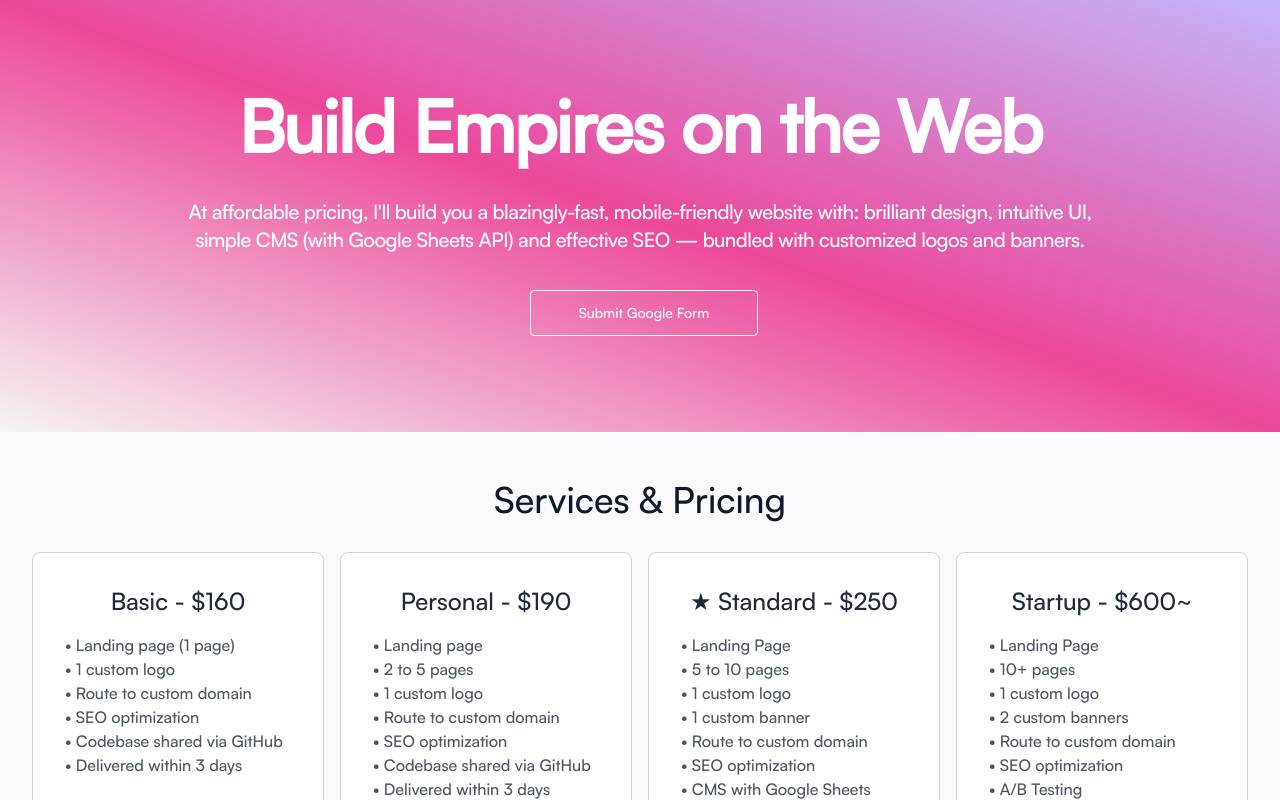
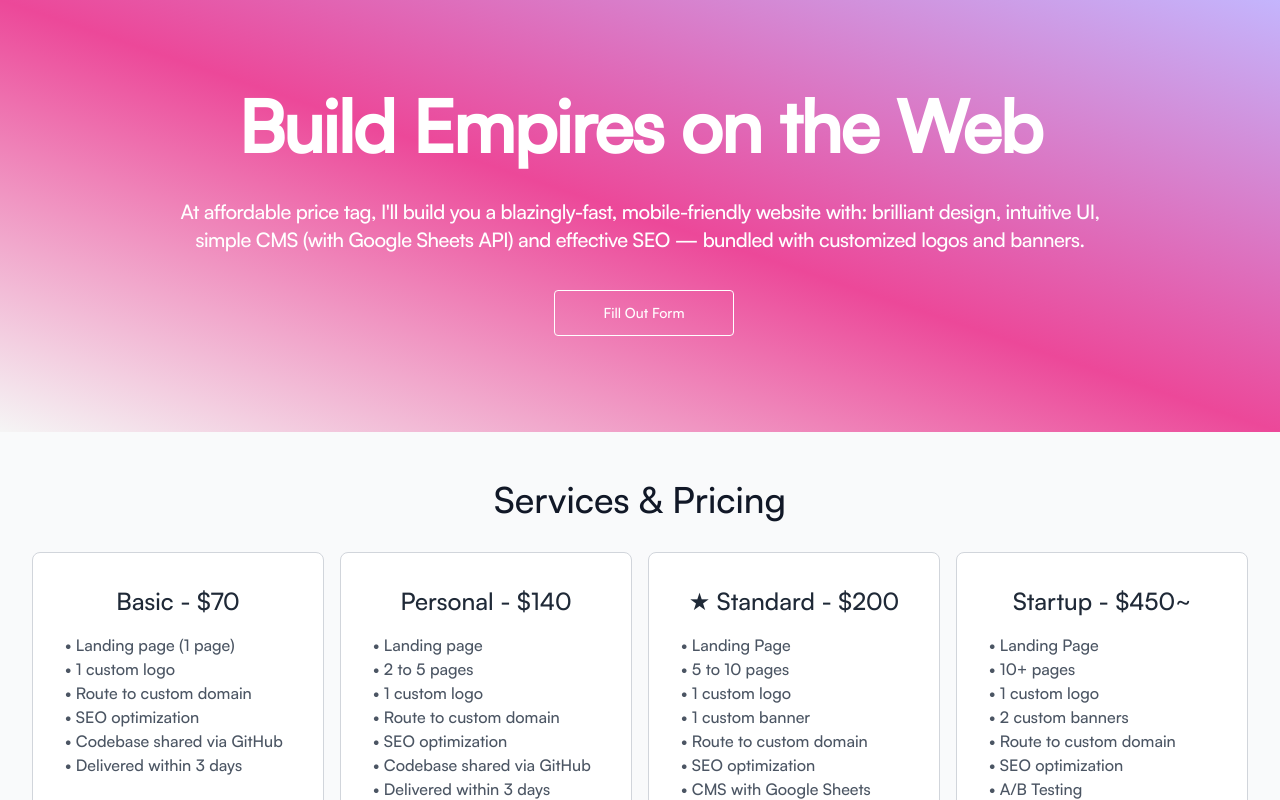
Before and after one commit to BianLee/website-business, a Next.js app: page / in a window 1280 px wide. Shown: the top 800 px of the page. Built offline with nearby package versions, Linux system fonts and the light colour scheme.

Commit message:
form attached

```diff
--- a/components/about.js
+++ b/components/about.js
@@ -13,17 +13,10 @@ export default function About() {
         <div class="mx-auto max-w-screen-xl px-4 py-12 sm:px-6 md:py-16 lg:px-8 bg-white bg-gradient-to-br from-violet-500 via-sky-500 to-violet-300 ">
           <div class="mx-auto max-w-3xl text-center">
             <h2 class="text-3xl font-normal text-white sm:text-4xl">
-              Dear Reader...
+              Build Empires on the Web
             </h2>
           </div>
-          <div class="text-white">
-            <div class="mx-auto max-w-5xl text-left">
-              <p class="mt-4 text-lg text-white">
-                I&apos;ve been building websites and tinkering around with web
-                technologies since freshman year of high school.
-              </p>
-            </div>
-          </div>
+          <div class="text-white"></div>
         </div>
       </section>
     </>
--- a/components/header.js
+++ b/components/header.js
@@ -25,7 +25,7 @@ export default function Header() {
           </h2>
           <div className="mb-0 sm:mb-0 md:mb-3 lg:mb-5 sm:mt-5 lg:mt-3 mt-5">
             <div className="text-center  inline-block sm:text-xl lg:text-xl text-white tracking-tight sm:text-lg sm:mt-3 lg:mt-5">
-              At affordable pricing, I&apos;ll build you a blazingly-fast,
+              At affordable price tag, I&apos;ll build you a blazingly-fast,
               mobile-friendly website with: brilliant design, intuitive UI,
               simple CMS (with Google Sheets API) and effective SEO — bundled
               with customized logos and banners.
@@ -34,9 +34,9 @@ export default function Header() {
           <center>
             <Link
               class="mt-4 ml-2 inline-block text-white rounded border border-white px-12 py-3 text-sm font-medium text-white"
-              href="/account"
+              href="https://docs.google.com/forms/d/e/1FAIpQLSelAFDU0FMLFmmSFTc_eMNC_z9mtD51O4qA5UI_nXWXg2sO4Q/viewform?usp=sf_link"
             >
-              Submit Google Form
+              Fill Out Form
             </Link>
           </center>
         </div>
--- a/components/pricing.js
+++ b/components/pricing.js
@@ -18,7 +18,7 @@ export default function Pricing() {
             <dl class="grid grid-cols-1 gap-4 sm:grid-cols-4">
               <div class="rounded-lg border border-gray-300 px-4 py-8 text-center bg-white  hover:bg-pink-50">
                 <div class="order-last text-2xl font-medium text-center text-gray-800">
-                  Basic - $160
+                  Basic - $70
                 </div>
                 <div class="text-gray-600 mt-4 text-left px-4">
                   • Landing page (1 page)
@@ -32,7 +32,7 @@ export default function Pricing() {
 
               <div class="rounded-lg border border-gray-300 px-4 py-8 text-center bg-white  hover:bg-pink-50">
                 <div class="order-last text-2xl font-medium text-center text-gray-800">
-                  Personal - $190
+                  Personal - $140
                 </div>
                 <div class="text-gray-600 mt-4 text-left px-4">
                   • Landing page
@@ -47,7 +47,7 @@ export default function Pricing() {
 
               <div class="rounded-lg border border-gray-300 px-4 py-8 text-center bg-white hover:bg-pink-50">
                 <div class="order-last text-2xl text-center font-medium text-gray-800">
-                  ★ Standard - $250
+                  ★ Standard - $200
                 </div>
                 <div class="text-gray-600 mt-4 text-left px-4">
                   {" "}
@@ -66,7 +66,7 @@ export default function Pricing() {
 
               <div class="rounded-lg border border-gray-300 px-4 py-8 text-center bg-white  hover:bg-pink-50">
                 <div class="order-last text-2xl font-medium text-gray-800 text-center">
-                  Startup - $600~
+                  Startup - $450~
                 </div>
                 <div class="text-gray-600 mt-4 text-left px-4">
                   {" "}
```
